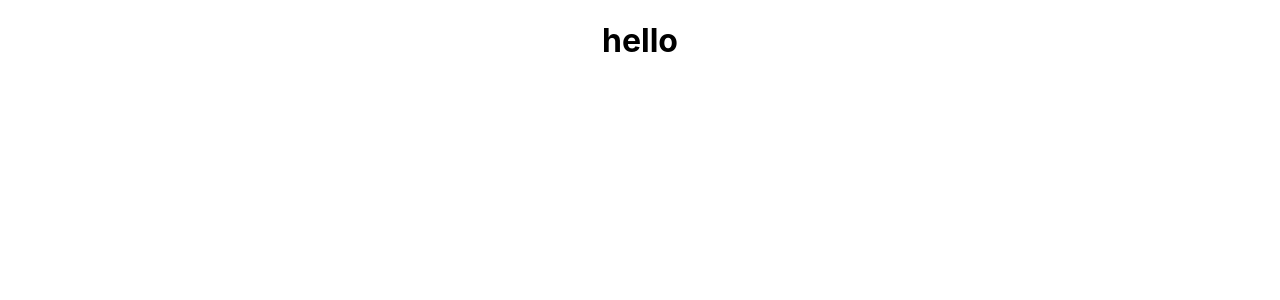
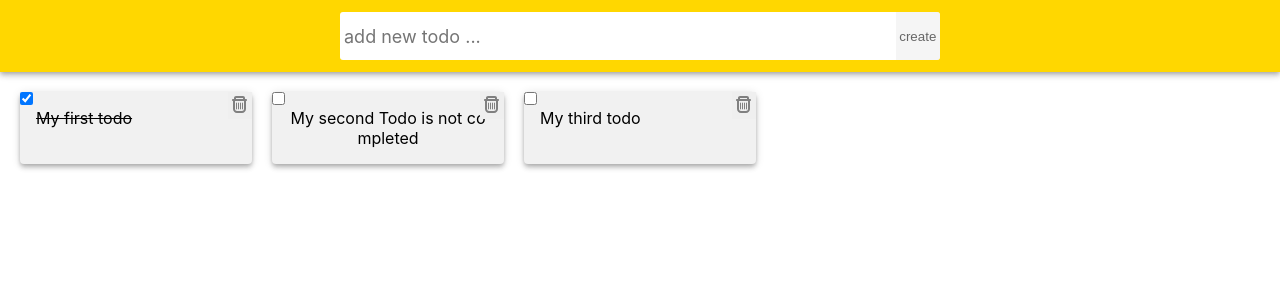
Before and after one commit to yevhenpodoliaka/react-todos-ts, a React (Create React App) app: page / in a window 1280 px wide. Shown: the top 300 px of the page. Built offline with nearby package versions, Linux system fonts and the light colour scheme.

Commit message:
add basic logic

```diff
--- a/package.json
+++ b/package.json
@@ -10,8 +10,11 @@
     "@types/node": "^16.18.3",
     "@types/react": "^18.0.25",
     "@types/react-dom": "^18.0.8",
+    "@types/react-icons": "^3.0.0",
+    "nanoid": "^4.0.0",
     "react": "^18.2.0",
     "react-dom": "^18.2.0",
+    "react-icons": "^4.6.0",
     "react-scripts": "5.0.1",
     "typescript": "^4.8.4",
     "web-vitals": "^2.1.4"
--- a/src/App.tsx
+++ b/src/App.tsx
@@ -1,9 +1,47 @@
 import "./App.css";
+import { nanoid } from "nanoid";
+import { useState } from "react";
+import { TodoEditer } from "./TodoEditer/TodoEditer";
+import { TodoList } from "./TodoList/TodoList";
+import todos from "./todos.json";
 
 const App = () => {
+  const [todoList, setTodoList] = useState([...todos]);
+
+  const addTodo = (text: string) => {
+    const todo = {
+      id: nanoid(),
+      text,
+      completed: false,
+    };
+    setTodoList((prevTodos) => [todo, ...prevTodos]);
+  };
+  const deleteTodo = (todoId: string) => {
+    setTodoList((prevState) => prevState.filter((todo) => todo.id !== todoId));
+  };
+
+  const completedTodo = (todoId: string) => {
+    setTodoList((prevState) =>
+      prevState.map((todo) => {
+        if (todo.id === todoId) {
+          return {
+            ...todo,
+            completed: !todo.completed,
+          };
+        }
+        return todo;
+      })
+    );
+  };
+
   return (
     <div className="App">
-      <h1>hello</h1>
+      <TodoEditer onSubmit={addTodo} />
+      <TodoList
+        todos={todoList}
+        onDeleteTodo={deleteTodo}
+        toggleCompleted={completedTodo}
+      />
     </div>
   );
 };
--- /dev/null
+++ b/src/TodoEditer/TodoEditer.module.css
@@ -0,0 +1,54 @@
+.wrap {
+    display: flex;
+  justify-content: center;
+  align-items: center;
+  min-height: 64px;
+  padding-right: 24px;
+  padding-left: 24px;
+  padding-top: 12px;
+  padding-bottom: 12px;
+  color: #fff;
+  background-color: #ffd700;
+  box-shadow: 0px 2px 4px -1px rgba(0, 0, 0, 0.2),
+    0px 4px 5px 0px rgba(0, 0, 0, 0.14), 0px 1px 10px 0px rgba(0, 0, 0, 0.12);
+}
+.form {
+  display: flex;
+  align-items: center;
+  width: 100%;
+  max-width: 600px;
+  background-color: #fff;
+  border-radius: 3px;
+  overflow: hidden;
+}
+
+.btnCreate {
+  display: inline-block;
+  width: 48px;
+  height: 48px;
+  border: 0;
+  opacity: 0.6;
+  transition: opacity 250ms cubic-bezier(0.4, 0, 0.2, 1);
+  cursor: pointer;
+  outline: none;
+}
+
+.btnCreate:hover {
+  opacity: 1;
+}
+
+.input {
+  display: inline-block;
+  width: 100%;
+  font: inherit;
+  font-size: 18px;
+  border: none;
+  outline: none;
+  padding-left: 4px;
+  padding-right: 4px;
+}
+
+.input::placeholder {
+  font: inherit;
+  font-size: 18px;
+}
--- /dev/null
+++ b/src/TodoEditer/TodoEditer.tsx
@@ -0,0 +1,36 @@
+import { useState } from "react";
+import style from "./TodoEditer.module.css";
+interface Props {
+  onSubmit: (value: string) => void;
+}
+export const TodoEditer = ({ onSubmit }: Props): JSX.Element => {
+  const [value, setValue] = useState("");
+
+  const handleChange = (e: React.ChangeEvent<HTMLInputElement>): void => {
+    setValue(e.currentTarget.value);
+  };
+  const handleSubmit = (e: React.SyntheticEvent): void => {
+    e.preventDefault();
+    onSubmit(value);
+    setValue("");
+  };
+
+  return (
+    <div className={style.wrap}>
+      <form className={style.form} onSubmit={handleSubmit}>
+        <input
+          className={style.input}
+          onChange={handleChange}
+          value={value}
+          type="text"
+          autoComplete="off"
+          autoFocus
+          placeholder="add new todo ..."
+        />
+        <button className={style.btnCreate} type="submit">
+          create
+        </button>
+      </form>
+    </div>
+  );
+};
--- /dev/null
+++ b/src/TodoItem/TodoItem.module.css
@@ -0,0 +1,33 @@
+.card {
+  position: relative;
+  background-color: #f1f1f1;
+  display: flex;
+  justify-content: space-between;
+  padding: 4px;
+  border-radius: 4px;
+  box-shadow: 0px 2px 4px -1px rgba(0, 0, 0, 0.2),
+    0px 4px 5px 0px rgba(0, 0, 0, 0.14), 0px 1px 10px 0px rgba(0, 0, 0, 0.12);
+}
+.checkbox {
+  position: absolute;
+  top: 0;
+  left: 0;
+}
+.text {
+  word-break: break-all;
+  padding: 12px;
+}
+.line_through {
+  text-decoration: line-through;
+  word-break: break-all;
+  padding: 12px;
+}
+.btnDelete {
+  position: absolute;
+  top: 0;
+  right: 0;
+  color:grey;
+}
+.btnDelete:hover{
+    color:black;
+}
--- /dev/null
+++ b/src/TodoItem/TodoItem.tsx
@@ -0,0 +1,33 @@
+import style from "./TodoItem.module.css";
+import { TiTrash } from "react-icons/ti";
+interface Props {
+  text: string;
+  completed: boolean;
+  toggleCompleted: () => void;
+  onDeleteTodo: () => void;
+}
+export const TodoItem = ({
+  text,
+  completed,
+  toggleCompleted,
+  onDeleteTodo,
+}: Props): JSX.Element => {
+  return (
+    <li className={style.card}>
+      <input
+        type="checkbox"
+        className={style.checkbox}
+        checked={completed}
+        onChange={toggleCompleted}
+      />
+      <p className={completed ? style.line_through : style.text}>{text}</p>
+      <button
+        className={style.btnDelete}
+        onClick={onDeleteTodo}
+        aria-label="delete todo"
+      >
+        <TiTrash fontSize={24} />
+      </button>
+    </li>
+  );
+};
--- /dev/null
+++ b/src/TodoList/TodoList.module.css
@@ -0,0 +1,6 @@
+.grid{
+    display: grid;
+        grid-template-columns: repeat(auto-fill, minmax(200px, 1fr));
+        grid-gap: 20px;
+        padding: 20px;
+}
--- /dev/null
+++ b/src/TodoList/TodoList.tsx
@@ -0,0 +1,32 @@
+import style from "./TodoList.module.css";
+import { TodoItem } from "../TodoItem/TodoItem";
+import { Todo } from "../type";
+interface Props {
+  todos: Todo[];
+  toggleCompleted: (id: string) => void;
+  onDeleteTodo: (id: string) => void;
+}
+
+export const TodoList = ({
+  todos,
+  onDeleteTodo,
+  toggleCompleted,
+}: Props): JSX.Element => {
+  return (
+    <ul className={style.grid}>
+      {todos.map(({ id, text, completed }) => (
+        <TodoItem
+          key={id}
+          text={text}
+          completed={completed}
+          onDeleteTodo={() => {
+            onDeleteTodo(id);
+          }}
+          toggleCompleted={() => {
+            toggleCompleted(id);
+          }}
+        />
+      ))}
+    </ul>
+  );
+};
--- a/src/index.css
+++ b/src/index.css
@@ -1,5 +1,4 @@
 body {
-  margin: 0;
   font-family: -apple-system, BlinkMacSystemFont, 'Segoe UI', 'Roboto', 'Oxygen',
     'Ubuntu', 'Cantarell', 'Fira Sans', 'Droid Sans', 'Helvetica Neue',
     sans-serif;
@@ -11,3 +10,15 @@ code {
   font-family: source-code-pro, Menlo, Monaco, Consolas, 'Courier New',
     monospace;
 }
+*{
+    margin: 0;
+    padding: 0;
+    box-sizing: border-box;
+}
+ul{
+  list-style: none;
+}
+button{
+  border: none;
+  cursor: pointer;
+}
--- /dev/null
+++ b/src/todos.json
@@ -0,0 +1,17 @@
+[
+    {
+        "id": "id-1",
+        "text": "My first todo",
+        "completed": true
+    },
+    {
+        "id": "id-2",
+        "text": "My second Todo is not completed",
+        "completed": false
+    },
+    {
+        "id": "id-3",
+        "text": "My third todo",
+        "completed": false
+    }
+]
--- /dev/null
+++ b/src/type.ts
@@ -0,0 +1,5 @@
+export type Todo = {
+    id: string,
+    text: string,
+    completed:boolean
+}
```
Also changed, not shown: 1 other file (tests, documents, lock files or other folders).
